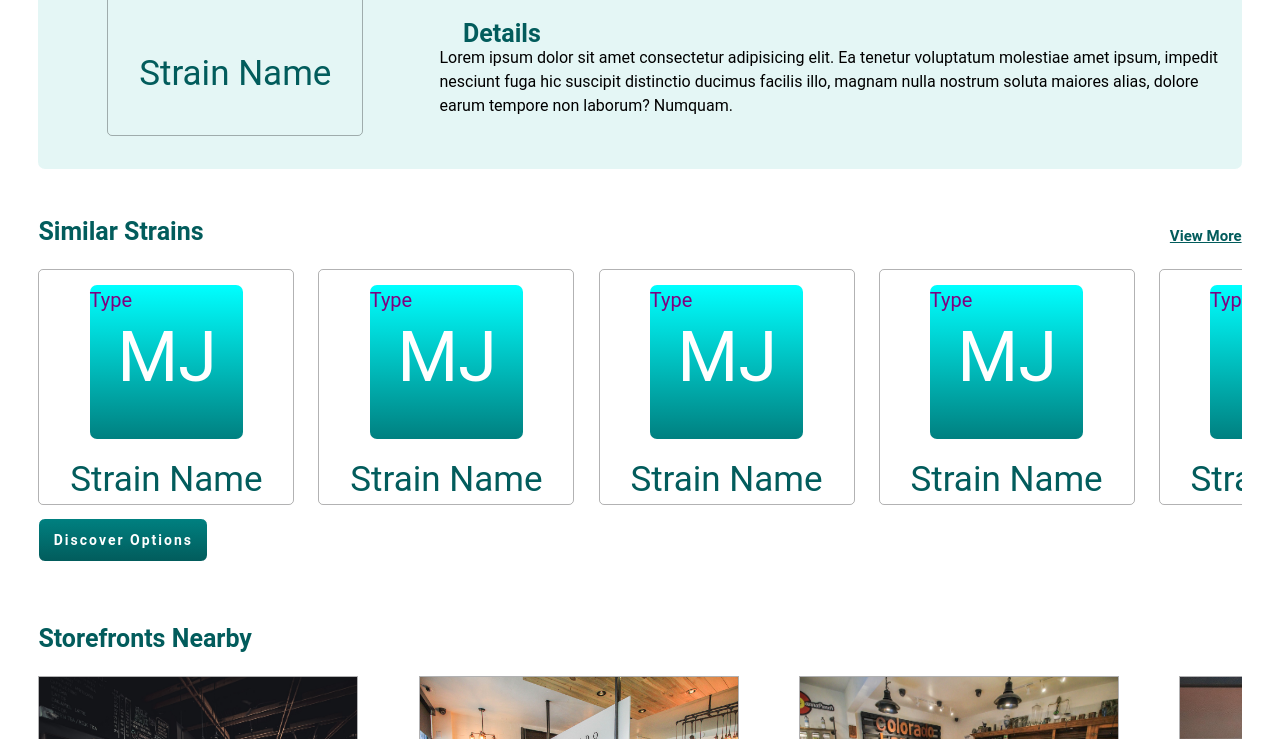
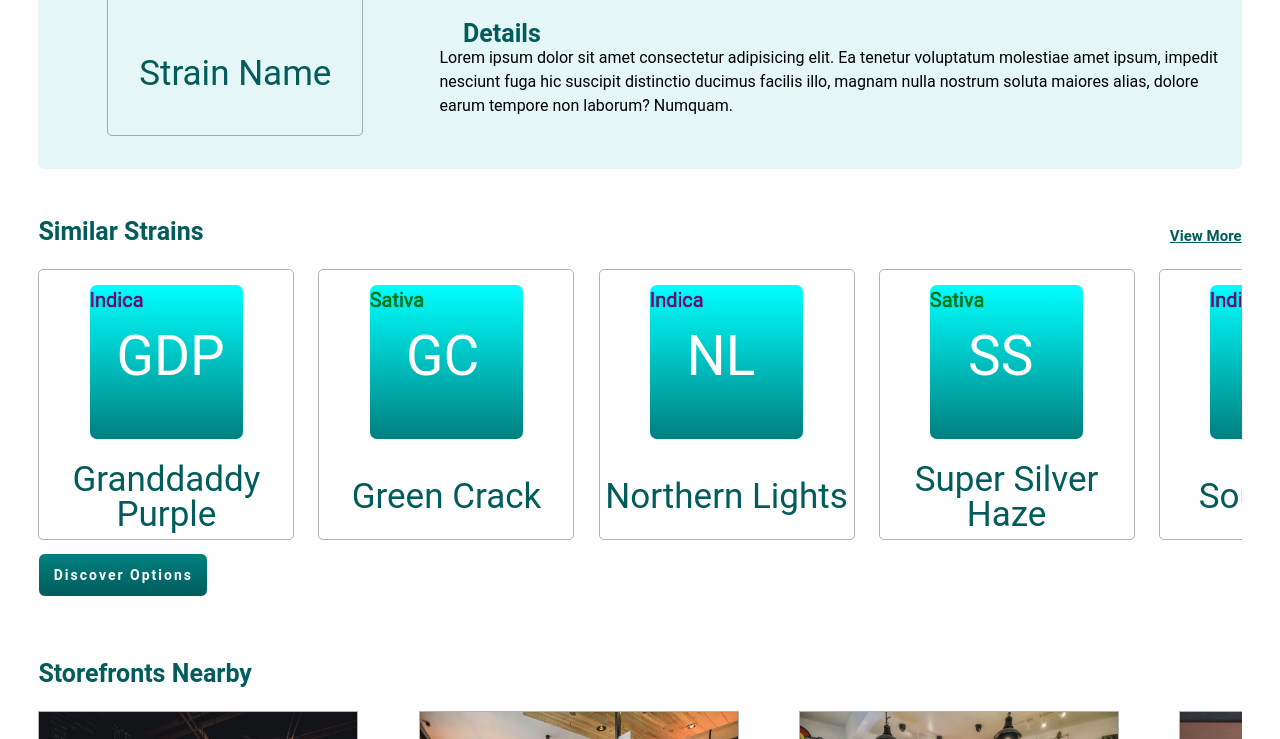
Before and after one commit to Build-Week-Med-Cabinet-4/UI-Landing-Page, a plain HTML site: page strainInfo.html in a window 1280 px wide. Shown: the part 554-1293 px from the top of the page. Drawn offline with Linux system fonts and the light colour scheme; a web font is replaced by a local one.

Commit message:
Added actual flavors to the strain squares.They are sorta just filled in though.

```diff
--- a/less/about.less
+++ b/less/about.less
@@ -3,6 +3,9 @@
     h2 {
         color: @mainColor;
         font-weight: 700;
+        @media @phone {
+            padding: 5%;
+        }
     }
     h5 {
         color: teal;
@@ -30,6 +33,9 @@
         margin-bottom: 1%;
         border-bottom: double teal 10px;
         text-align: center;
+        @media @phone {
+            padding: 5%;
+        }
     }
     .aboutPeople {
         display: grid;
--- a/less/home-page.less
+++ b/less/home-page.less
@@ -137,16 +137,26 @@ section {
         display: grid;
         grid-template-columns: repeat(3, 1fr);
         margin: 6% 0;
-        p {
-            font-size: 2rem;
+        .sativa {
+            color: green;
+            text-shadow: white 0 0 2px;
+            text-shadow: black 0 0 1px;
+        }
+        .indica {
+            text-shadow: white 0 0 2px;
+            text-shadow: black 0 0 1px;
             color: purple;
         }
 
+        p {
+            font-size: 2rem;
+        }
+
         h4 {
-            font-size: 700%;
+            font-size: 550%;
             color: white;
             align-self: center;
-            margin-left: -15%;
+            margin-left: -25%;
         }
         background: linear-gradient(to top, teal, aqua);
     }
--- a/strainInfo.html
+++ b/strainInfo.html
@@ -57,7 +57,7 @@
                 <div class="square">
                     <div class="strainApp">
                         <p>Type</p>
-                        <h4>MJ</h4>
+                        <h4>MMJ</h4>
                     </div>
                     <h5>Strain Name</h5>
                 </div>
@@ -94,45 +94,45 @@
             <div class="strainSqrs">
                 <div class="square">
                     <div class="strainApp">
-                        <p>Type</p>
-                        <h4>MJ</h4>
+                        <p class="indica">Indica</p>
+                        <h4>GDP</h4>
                     </div>
-                    <h5>Strain Name</h5>
+                    <h5>Granddaddy Purple</h5>
                 </div>
                 <div class="square">
                     <div class="strainApp">
-                        <p>Type</p>
-                        <h4>MJ</h4>
+                        <p class="sativa">Sativa</p>
+                        <h4>GC</h4>
                     </div>
-                    <h5>Strain Name</h5>
+                    <h5>Green Crack</h5>
                 </div>
                 <div class="square">
                     <div class="strainApp">
-                        <p>Type</p>
-                        <h4>MJ</h4>
+                        <p class="indica">Indica</p>
+                        <h4>NL</h4>
                     </div>
-                    <h5>Strain Name</h5>
+                    <h5>Northern Lights</h5>
                 </div>
                 <div class="square">
                     <div class="strainApp">
-                        <p>Type</p>
-                        <h4>MJ</h4>
+                        <p class="sativa">Sativa</p>
+                        <h4>SS</h4>
                     </div>
-                    <h5>Strain Name</h5>
+                    <h5>Super Silver Haze</h5>
                 </div>
                 <div class="square">
                     <div class="strainApp">
-                        <p>Type</p>
-                        <h4>MJ</h4>
+                        <p class="indica">Indica</p>
+                        <h4>SD</h4>
                     </div>
-                    <h5>Strain Name</h5>
+                    <h5>Sour Diesel</h5>
                 </div>
                 <div class="square">
                     <div class="strainApp">
-                        <p>Type</p>
-                        <h4>MJ</h4>
+                        <p class="indica">Indica</p>
+                        <h4>PPu</h4>
                     </div>
-                    <h5>Strain Name</h5>
+                    <h5>Purple Punch</h5>
                 </div>
             </div>
 
```
Also changed, not shown: home-page.html (+18 -18 lines), css/index.css.
